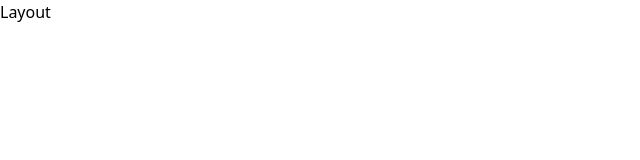
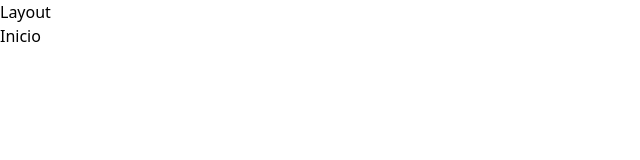
Before and after one commit to centinelaCode/quiosco-app-frontend, a React (Vite) app: page / in a window 1280 px wide. Shown: the top 160 px of the page, without its empty margins (0-640 px from the left). Built offline with nearby package versions, Linux system fonts and the light colour scheme.

Commit message:
[ADD] finish to router, config two layous with his children routes

```diff
--- a/src/layouts/AuthLayout.jsx
+++ b/src/layouts/AuthLayout.jsx
@@ -1,8 +1,11 @@
+import { Outlet } from 'react-router-dom'
 
 export default function AuthLayout() {
    return (
       <div>
          AuthLayout
+
+         <Outlet />
       </div>
   )
 }
--- a/src/layouts/Layout.jsx
+++ b/src/layouts/Layout.jsx
@@ -1,8 +1,11 @@
+import { Outlet } from 'react-router-dom'
 
 export default function Layout() {
-  return (
-    <div>
-      Layout
-    </div>
-  )
+   return (
+      <div>
+         Layout
+
+         <Outlet />
+      </div>
+   )
 }
--- a/src/router.jsx
+++ b/src/router.jsx
@@ -2,15 +2,34 @@ import { createBrowserRouter } from 'react-router-dom'
 
 import Layout from './layouts/Layout'
 import AuthLayout from './layouts/AuthLayout'
+import Inicio from './views/Inicio'
+import Login from './views/Login'
+import Register from './views/Register'
 
 const router = createBrowserRouter([
    {
       path: '/',
-      element: <Layout />
+      element: <Layout />,
+      children: [
+         {
+            index: true,
+            element: <Inicio />
+         }
+      ]
    },
    {
       path: '/auth',
-      element: <AuthLayout />
+      element: <AuthLayout /> ,
+      children: [
+         {
+            path: '/auth/login',
+            element: <Login />
+         },
+         {
+            path: '/auth/register',
+            element: <Register />
+         }
+      ]
    }
 ])
 
```
